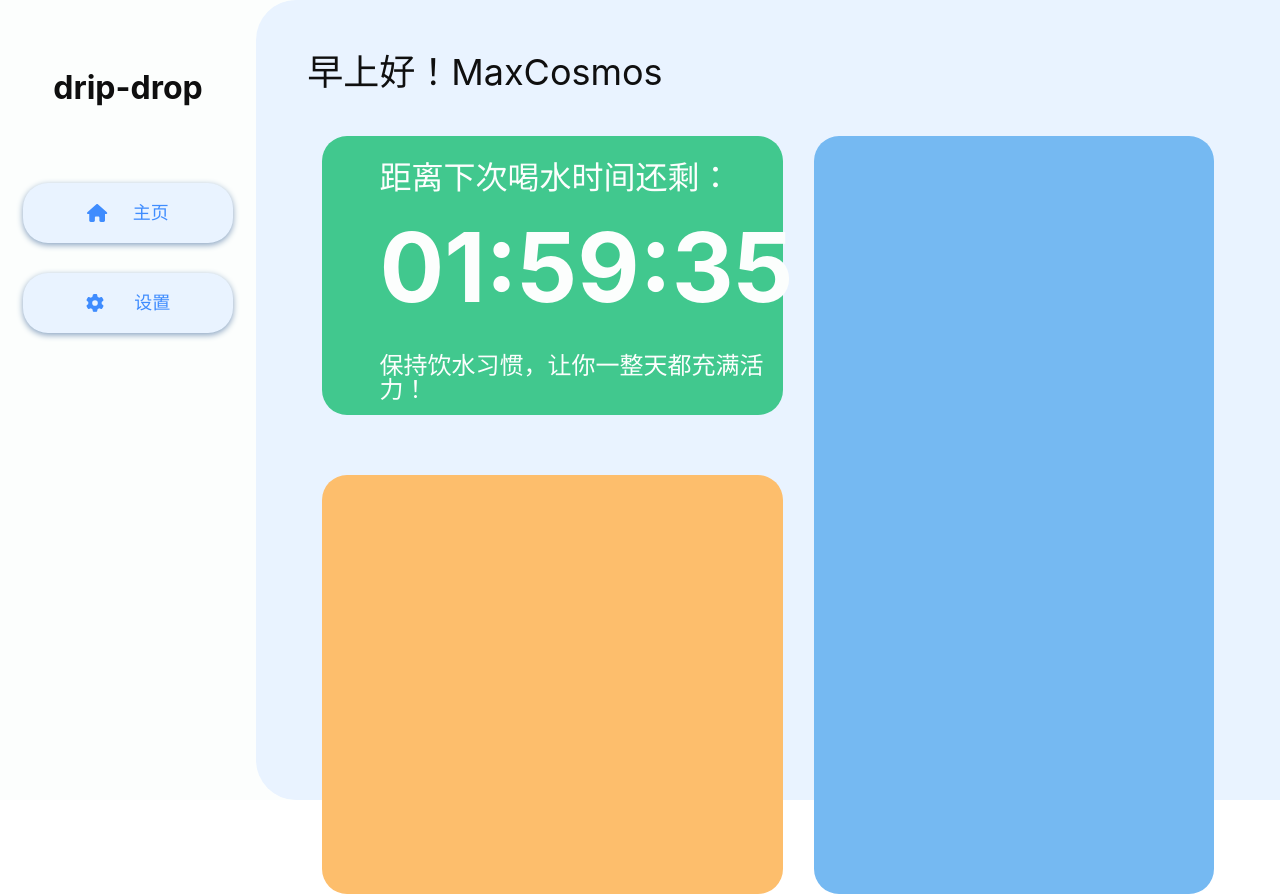
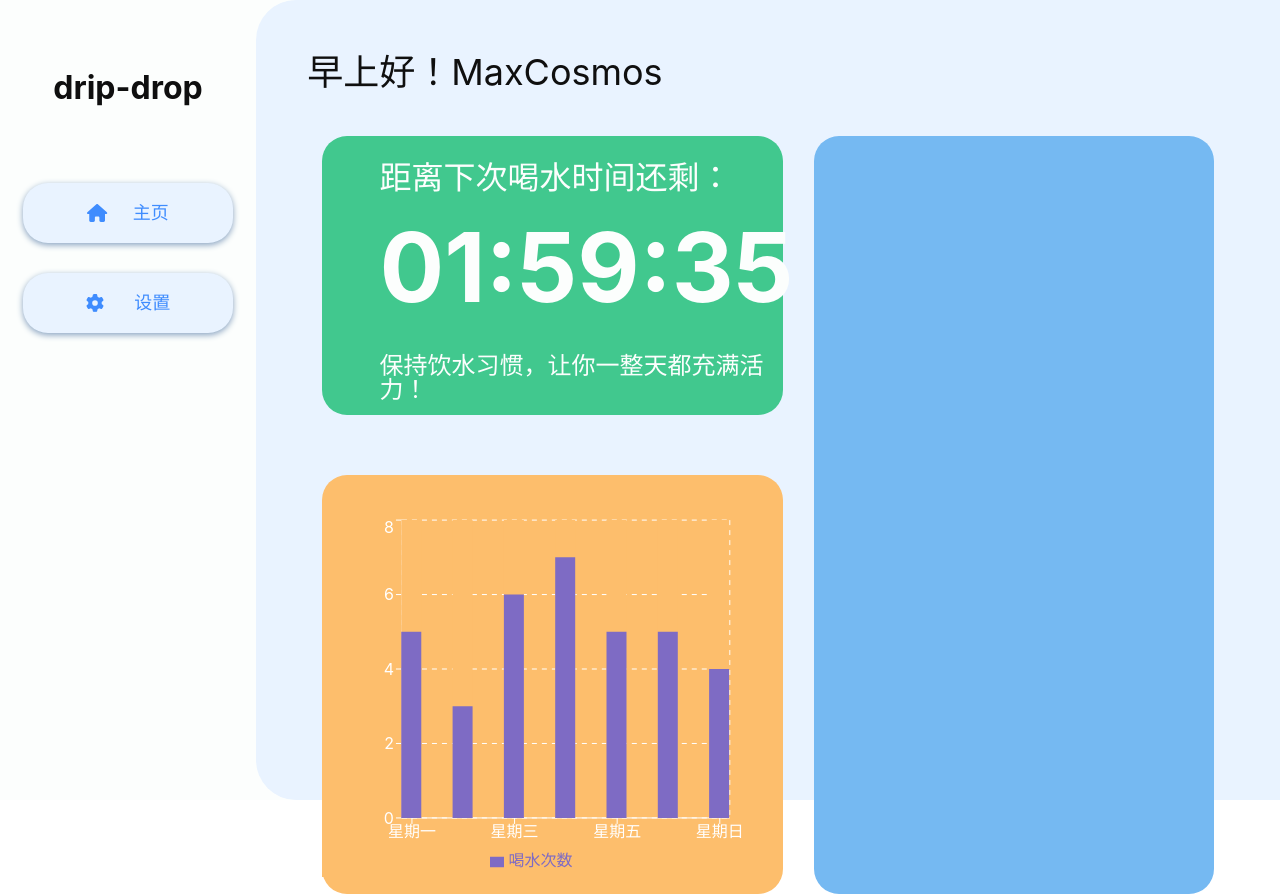
Before and after one commit to hismeyy/drip-drop-app, a React (Vite) app: page / in a window 1280 px wide. Built offline with nearby package versions, Linux system fonts and the light colour scheme.

Commit message:
完成功能2模块的布局

```diff
--- a/package.json
+++ b/package.json
@@ -19,7 +19,8 @@
     "@tauri-apps/plugin-shell": "^2",
     "normalize.css": "^8.0.1",
     "react": "^18.2.0",
-    "react-dom": "^18.2.0"
+    "react-dom": "^18.2.0",
+    "recharts": "^2.13.3"
   },
   "devDependencies": {
     "@tauri-apps/cli": "^2",
--- a/src/App.css
+++ b/src/App.css
@@ -132,6 +132,12 @@ ul, li {
 
 }
 
+.function2 .function2-char {
+    margin-top: 40px;
+    width: 95%;
+    height: 362px;
+}
+
 .function3 {
     width: 400px;
     height: 758px;
--- a/src/App.tsx
+++ b/src/App.tsx
@@ -3,6 +3,8 @@ import {invoke} from "@tauri-apps/api/core";
 import "./App.css";
 import {FontAwesomeIcon} from '@fortawesome/react-fontawesome'
 import {faHome, faCog} from '@fortawesome/free-solid-svg-icons'
+import React, {PureComponent} from 'react';
+import {BarChart, Bar, XAxis, YAxis, CartesianGrid, Tooltip, Legend, ResponsiveContainer} from 'recharts';
 
 
 function App() {
@@ -14,6 +16,37 @@ function App() {
         // Learn more about Tauri commands at https://tauri.app/develop/calling-rust/
         setGreetMsg(await invoke("greet", {name}));
     }
+
+    const data = [
+        {
+            name: '星期一',
+            waterCount: 5,  // 喝水次数
+        },
+        {
+            name: '星期二',
+            waterCount: 3,
+        },
+        {
+            name: '星期三',
+            waterCount: 6,
+        },
+        {
+            name: '星期四',
+            waterCount: 7,
+        },
+        {
+            name: '星期五',
+            waterCount: 5,
+        },
+        {
+            name: '星期六',
+            waterCount: 5,
+        },
+        {
+            name: '星期日',
+            waterCount: 4,
+        },
+    ];
 
     return (
         <main className="container">
@@ -39,7 +72,36 @@ function App() {
                                 <div className="time">01:59:35</div>
                                 <div className="tip">保持饮水习惯，让你一整天都充满活力！</div>
                             </div>
-                            <div className="function2"></div>
+                            <div className="function2">
+                                <div className="function2-char">
+                                    <ResponsiveContainer width="100%" height="100%"
+                                                     style={{backgroundColor: '#FDBE6C'}}>
+                                    <BarChart
+                                        width={500}
+                                        height={300}
+                                        data={data}
+                                        margin={{
+                                            top: 5,
+                                            right: 30,
+                                            left: 20,
+                                            bottom: 5,
+                                        }}
+                                        barSize={20}
+                                    >
+                                        <XAxis dataKey="name" scale="point" padding={{left: 10, right: 10}}
+                                               stroke="#FFFFFF"/>
+                                        <YAxis stroke="#FFFFFF"/>
+                                        <Tooltip contentStyle={{color: '#FFFFFF'}}/>
+                                        <Legend
+                                            formatter={(value) => `喝水次数`}
+                                            wrapperStyle={{color: '#FFFFFF'}}
+                                        />
+                                        <CartesianGrid strokeDasharray="5 5" stroke="#FFFFFF"/>
+                                        <Bar dataKey="waterCount" fill="#7e6bc4" background={{fill: '#FDBE6C'}}/>
+                                    </BarChart>
+                                </ResponsiveContainer>
+                                </div>
+                            </div>
                         </div>
                         <div className="function3"></div>
                     </div>
```
Also changed, not shown: 1 other file (tests, documents, lock files or other folders).
